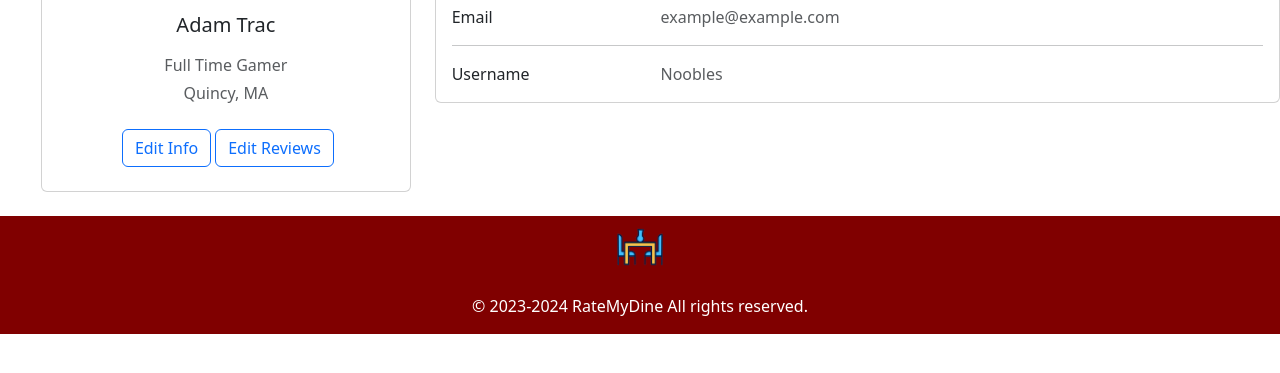
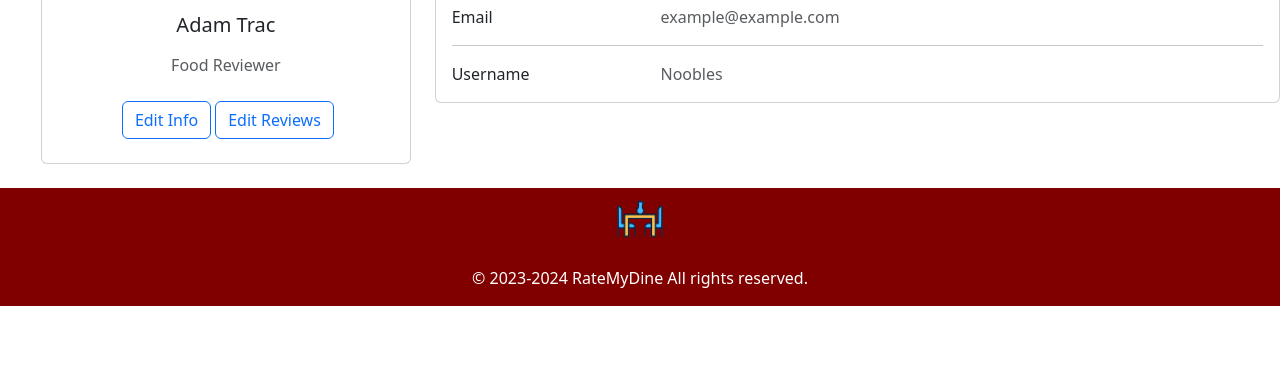
Before and after one commit to algebra2boy/RateMyDine, a website: page client/HTML/profile.html in a window 1280 px wide. Shown: the part 247-620 px from the top of the page. Drawn offline with nearby package versions, Linux system fonts and the light colour scheme.

Commit message:
Remove address of a user

```diff
--- a/client/HTML/profile.html
+++ b/client/HTML/profile.html
@@ -11,7 +11,7 @@
   <link rel="icon" type="image/png" href="/Pictures/favicon.png">
   <link rel="stylesheet" href="../../client/CSS/header-footer.css">
   <script type="module" src="../../client/components/session.js" defer></script>
-  <script type="module" src="../../client/components/editProfile.js" defer></script>
+  <script type="module" src="../../client/components/profile.js" defer></script>
   <script src="../../client/components/Footer.js" defer></script>
 </head>
 
@@ -34,8 +34,7 @@
           <img src="https://thumbs.dreamstime.com/b/default-avatar-photo-placeholder-profile-picture-default-avatar-photo-placeholder-profile-picture-eps-file-easy-to-edit-125707135.jpg" alt="profile"
             class="rounded-circle img-fluid" style="width: 150px; margin: auto;">
           <h5 class="my-3">Adam Trac</h5>
-          <p class="text-muted mb-1">Full Time Gamer</p>
-          <p class="text-muted mb-4">Quincy, MA</p>
+          <p class="text-muted mb-4">Food Reviewer</p>
           <div class="d-flex justify-content-center mb-2">
             <button type="button" class="btn btn-outline-primary ms-1" id="edit-info">Edit Info</button>
             <button type="button" class="btn btn-outline-primary ms-1">Edit Reviews</button>
```
